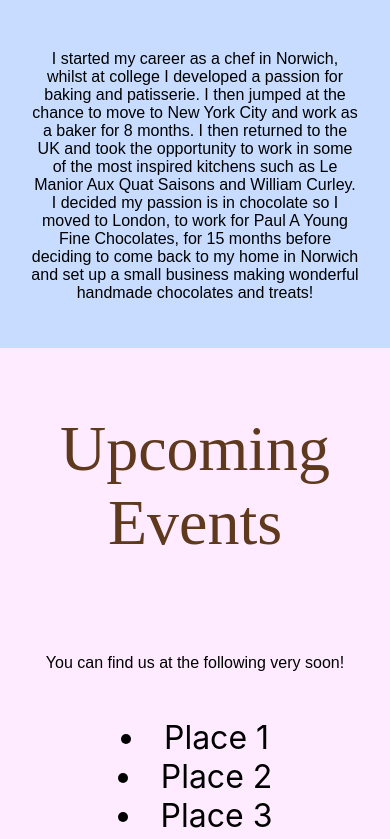
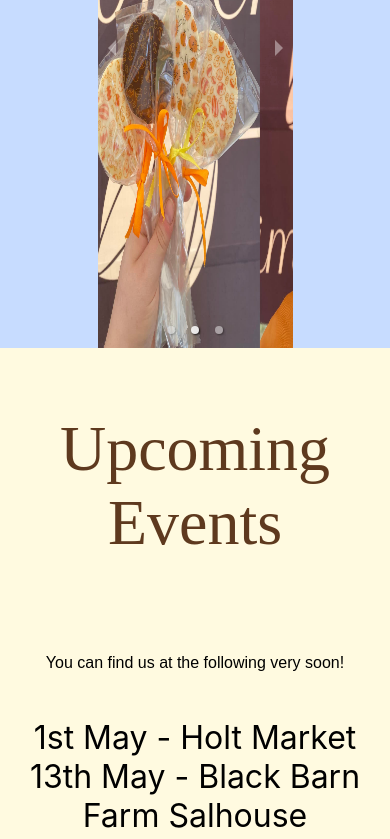
Before and after one commit to JakeSaterlay/lifetimeofchocolate, a React (Create React App) app: page / in a window 390 px wide. Shown: the part 2417-3256 px from the top of the page. Built offline with nearby package versions, Linux system fonts and the light colour scheme; a web font is replaced by a local one.

Commit message:
First publish

```diff
--- a/public/index.html
+++ b/public/index.html
@@ -24,10 +24,10 @@
       work correctly both with client-side routing and a non-root public URL.
       Learn how to configure a non-root public URL by running `npm run build`.
     -->
-    <title>React App</title>
+    <title>Lifetime of Chocolate</title>
   </head>
   <body>
-    <noscript>You need to enable JavaScript to run this app.</noscript>
+    <noscript>Tasty treats hand made in Norfolk.</noscript>
     <div id="root"></div>
     <!--
       This HTML file is a template.
--- a/src/components/events.jsx
+++ b/src/components/events.jsx
@@ -7,11 +7,12 @@ function Events() {
         <p className="section-title">Upcoming Events</p>
         <p className="text">You can find us at the following very soon!</p>
         <div className="events-list">
-					<li>Place 1</li>
-					<li>Place 2</li>
-					<li>Place 3</li>
-					<li>Place 4</li>
-					<li>Place 5</li>
+          <div>1st May - Holt Market</div>
+          <div>13th May - Black Barn Farm Salhouse</div>
+          <div>15th May - Diss Organ Festival</div>
+          <div>5th June - Holt Market </div>
+          <div>29-30th June - Royal Norfolk Show</div>
+          <div>6th August - Tacolneston Village Hall</div>
         </div>
       </div>
     </div>
--- a/src/styles/layout.css
+++ b/src/styles/layout.css
@@ -52,6 +52,11 @@
 
 	.products-section {
 		background-color: #c7dcff;
+		flex-direction: column-reverse;
+	}
+
+	.events-section {
+		background-color:#fffae0
 	}
 
 	.section-text {
```
Also changed, not shown: src/components/products.jsx (indentation only), 1 other file (tests, documents, lock files or other folders). Lines whose indentation alone changed are shown as unchanged.
